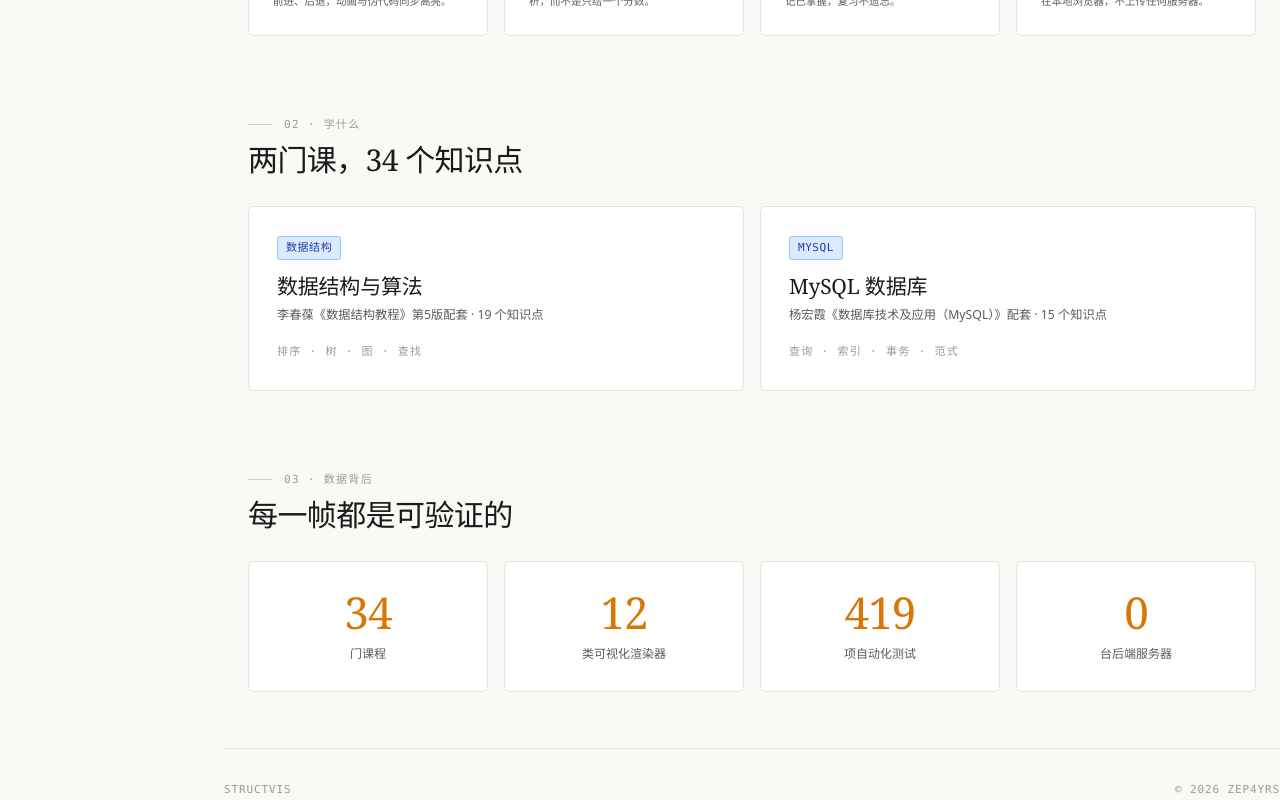
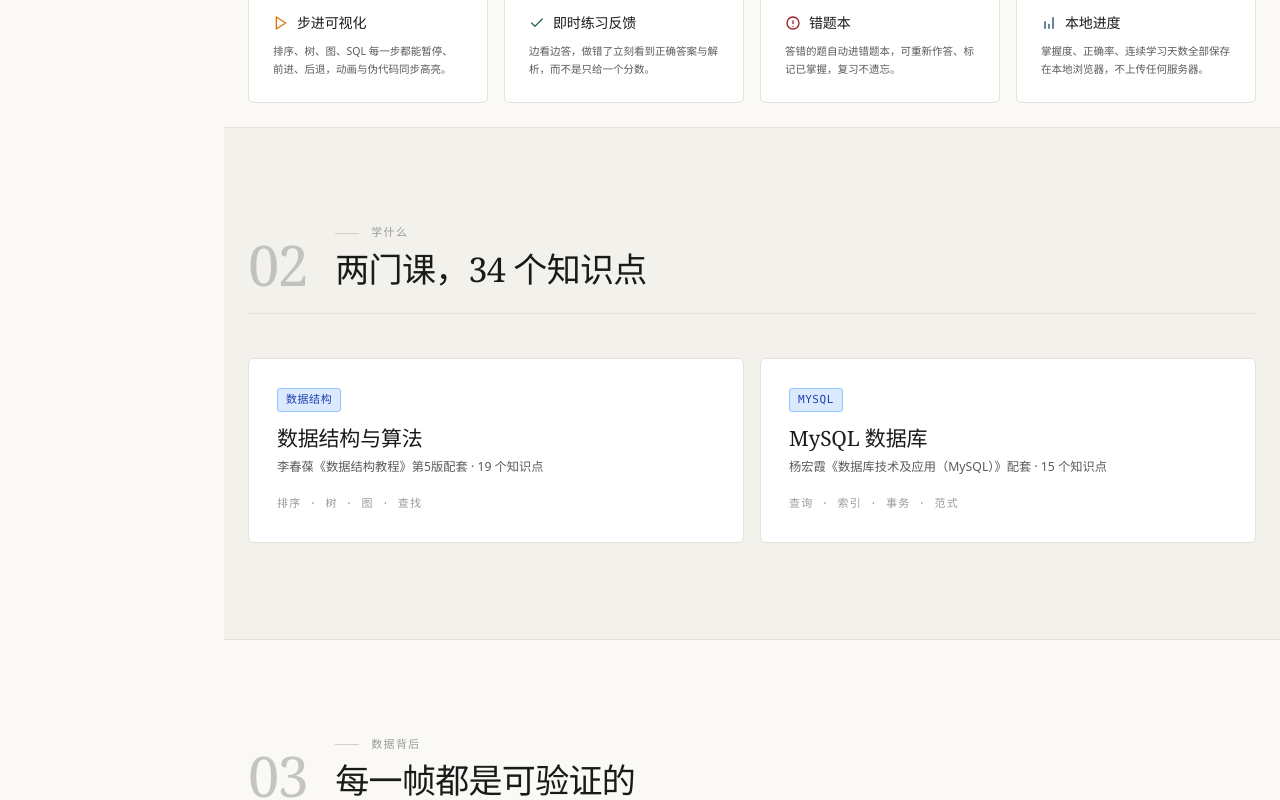
Before and after one commit to zep4yrs/struct, a SvelteKit app in the folder structvis/: page / in a window 1280 px wide. Shown: the part 1040-1840 px from the top of the page. Built offline with nearby package versions, Linux system fonts and the light colour scheme.

Commit message:
style: 首页分区统一为章节式视觉——大编号页眉、02 底色带、数据碑统计条（与整屏 Hero 同语言）

```diff
--- a/structvis/src/routes/+page.svelte
+++ b/structvis/src/routes/+page.svelte
@@ -90,9 +90,12 @@
 
 <!-- ══════════ 01 · 为什么它不一样 ══════════ -->
 <section class="home-section">
-	<div class="home-section-head" use:reveal>
-		<span class="section-label">01 · 为什么它不一样</span>
-		<h2 class="home-h2">把「看懂」变成「做对」</h2>
+	<div class="home-chapter" use:reveal>
+		<span class="home-chapter-num" aria-hidden="true">01</span>
+		<div>
+			<span class="section-label">为什么它不一样</span>
+			<h2 class="home-h2">把「看懂」变成「做对」</h2>
+		</div>
 	</div>
 
 	<div class="grid grid-cols-1 gap-4 md:grid-cols-2 lg:grid-cols-4">
@@ -192,10 +195,13 @@
 </section>
 
 <!-- ══════════ 02 · 学什么 ══════════ -->
-<section class="home-section">
-	<div class="home-section-head" use:reveal={{ delay: 80 }}>
-		<span class="section-label">02 · 学什么</span>
-		<h2 class="home-h2">两门课，{TOTAL_TOPICS} 个知识点</h2>
+<section class="home-section home-section--band">
+	<div class="home-chapter" use:reveal>
+		<span class="home-chapter-num" aria-hidden="true">02</span>
+		<div>
+			<span class="section-label">学什么</span>
+			<h2 class="home-h2">两门课，{TOTAL_TOPICS} 个知识点</h2>
+		</div>
 	</div>
 
 	<div class="grid grid-cols-1 gap-4 lg:grid-cols-2">
@@ -225,12 +231,15 @@
 
 <!-- ══════════ 03 · 数据背后 ══════════ -->
 <section class="home-section">
-	<div class="home-section-head" use:reveal={{ delay: 80 }}>
-		<span class="section-label">03 · 数据背后</span>
-		<h2 class="home-h2">每一帧都是可验证的</h2>
+	<div class="home-chapter" use:reveal>
+		<span class="home-chapter-num" aria-hidden="true">03</span>
+		<div>
+			<span class="section-label">数据背后</span>
+			<h2 class="home-h2">每一帧都是可验证的</h2>
+		</div>
 	</div>
 
-	<div class="grid grid-cols-2 gap-4 lg:grid-cols-4">
+	<div class="home-stats">
 		<div class="home-stat" use:reveal={{ delay: 120 }}>
 			<div class="home-stat-num">{TOTAL_TOPICS}</div>
 			<div class="home-stat-label">门课程</div>
@@ -356,19 +365,50 @@
 	.home-section {
 		max-width: 1080px;
 		margin: 0 auto;
-		padding: 72px 24px 8px;
+		padding: 96px 24px 24px;
 	}
 
-	.home-section-head {
-		margin-bottom: 28px;
+	.home-section--band {
+		max-width: none;
+		padding: 96px 24px;
+		background: var(--color-subtle);
+		border-top: 1px solid var(--color-line-hair);
+		border-bottom: 1px solid var(--color-line-hair);
+	}
+
+	.home-section--band > :global(*) {
+		max-width: 1080px;
+		margin-left: auto;
+		margin-right: auto;
+	}
+
+	/* 章节式页眉：大编号 + 标题组 */
+	.home-chapter {
+		display: flex;
+		align-items: flex-end;
+		gap: 28px;
+		margin-bottom: 44px;
+		padding-bottom: 24px;
+		border-bottom: 1px solid var(--color-line-hair);
+	}
+
+	.home-chapter-num {
+		font-family: var(--font-display);
+		font-size: 56px;
+		font-weight: 500;
+		line-height: 0.9;
+		letter-spacing: -0.03em;
+		color: var(--color-ink-3);
+		opacity: 0.55;
+		user-select: none;
 	}
 
 	.home-h2 {
 		font-family: var(--font-display);
-		font-size: 30px;
+		font-size: 34px;
 		font-weight: 500;
 		letter-spacing: -0.02em;
-		margin: 10px 0 0;
+		margin: 8px 0 0;
 		color: var(--color-ink);
 	}
 
@@ -411,35 +451,58 @@
 		color: var(--color-ink-3);
 	}
 
-	/* === 统计 === */
+	/* === 统计（数据碑） === */
+	.home-stats {
+		display: grid;
+		grid-template-columns: repeat(4, 1fr);
+	}
+
 	.home-stat {
 		text-align: center;
-		padding: 28px 16px;
-		border: 1px solid var(--color-line-hair);
-		border-radius: var(--radius-md);
-		background: var(--color-surface);
-		transition:
-			transform 0.22s var(--ease-out),
-			border-color 0.22s var(--ease-out);
+		padding: 12px 24px;
 	}
 
-	.home-stat:hover {
-		transform: translateY(-3px);
-		border-color: var(--color-ink-3);
+	.home-stat + .home-stat {
+		border-left: 1px solid var(--color-line-hair);
 	}
 
 	.home-stat-num {
 		font-family: var(--font-display);
-		font-size: 44px;
+		font-size: 60px;
 		font-weight: 500;
 		line-height: 1;
-		letter-spacing: -0.02em;
-		color: var(--color-accent);
+		letter-spacing: -0.03em;
+		color: var(--color-ink);
+		background: linear-gradient(180deg, var(--color-ink), var(--color-ink-3));
+		-webkit-background-clip: text;
+		background-clip: text;
+		-webkit-text-fill-color: transparent;
 	}
 
 	.home-stat-label {
-		margin-top: 10px;
-		font-size: 12px;
-		color: var(--color-ink-2);
+		margin-top: 12px;
+		font-family: var(--font-mono);
+		font-size: 11px;
+		letter-spacing: 0.16em;
+		color: var(--color-ink-3);
+	}
+
+	@media (max-width: 760px) {
+		.home-stats {
+			grid-template-columns: repeat(2, 1fr);
+			row-gap: 36px;
+		}
+
+		.home-stat + .home-stat {
+			border-left: none;
+		}
+
+		.home-chapter-num {
+			font-size: 40px;
+		}
+
+		.home-h2 {
+			font-size: 26px;
+		}
 	}
 </style>
```
